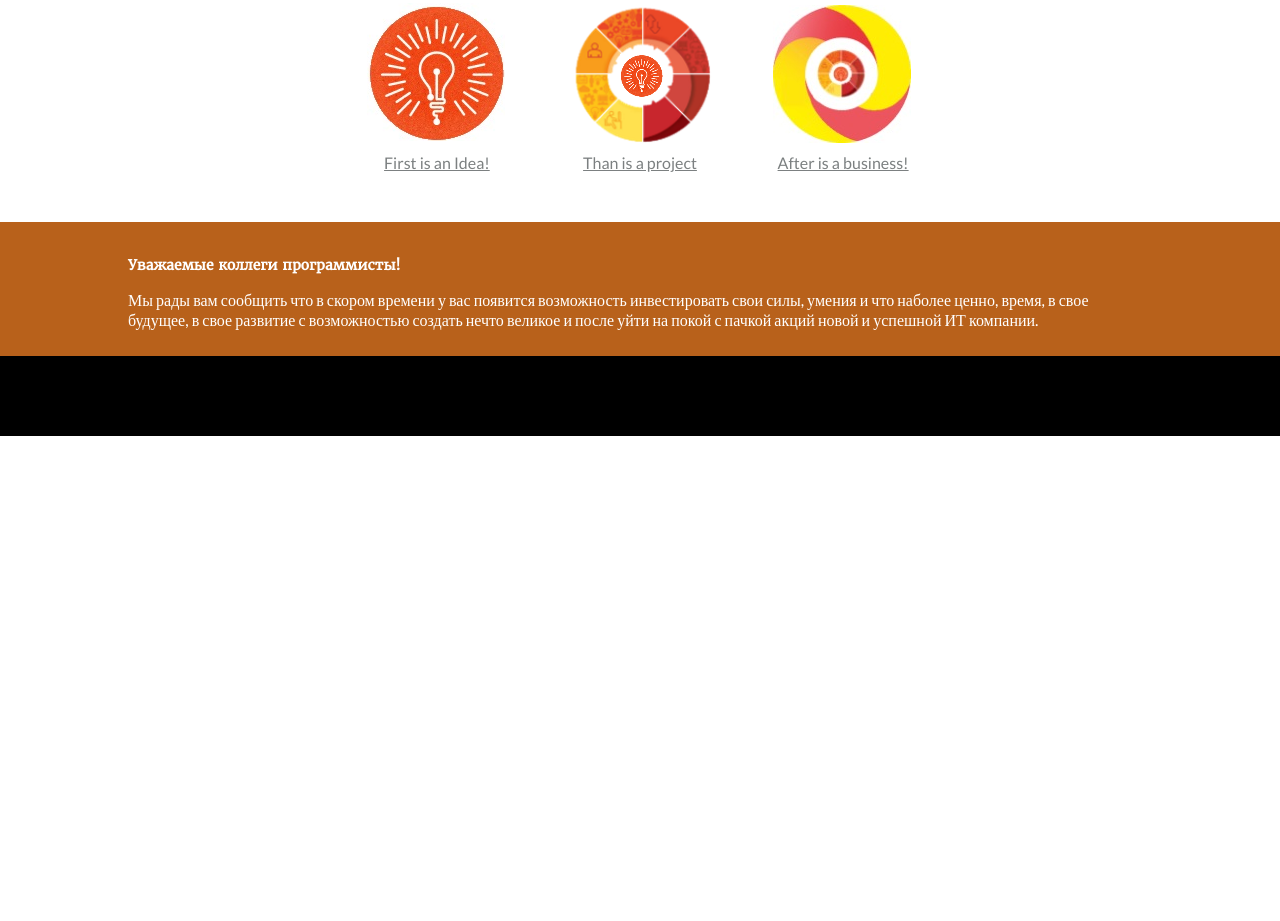
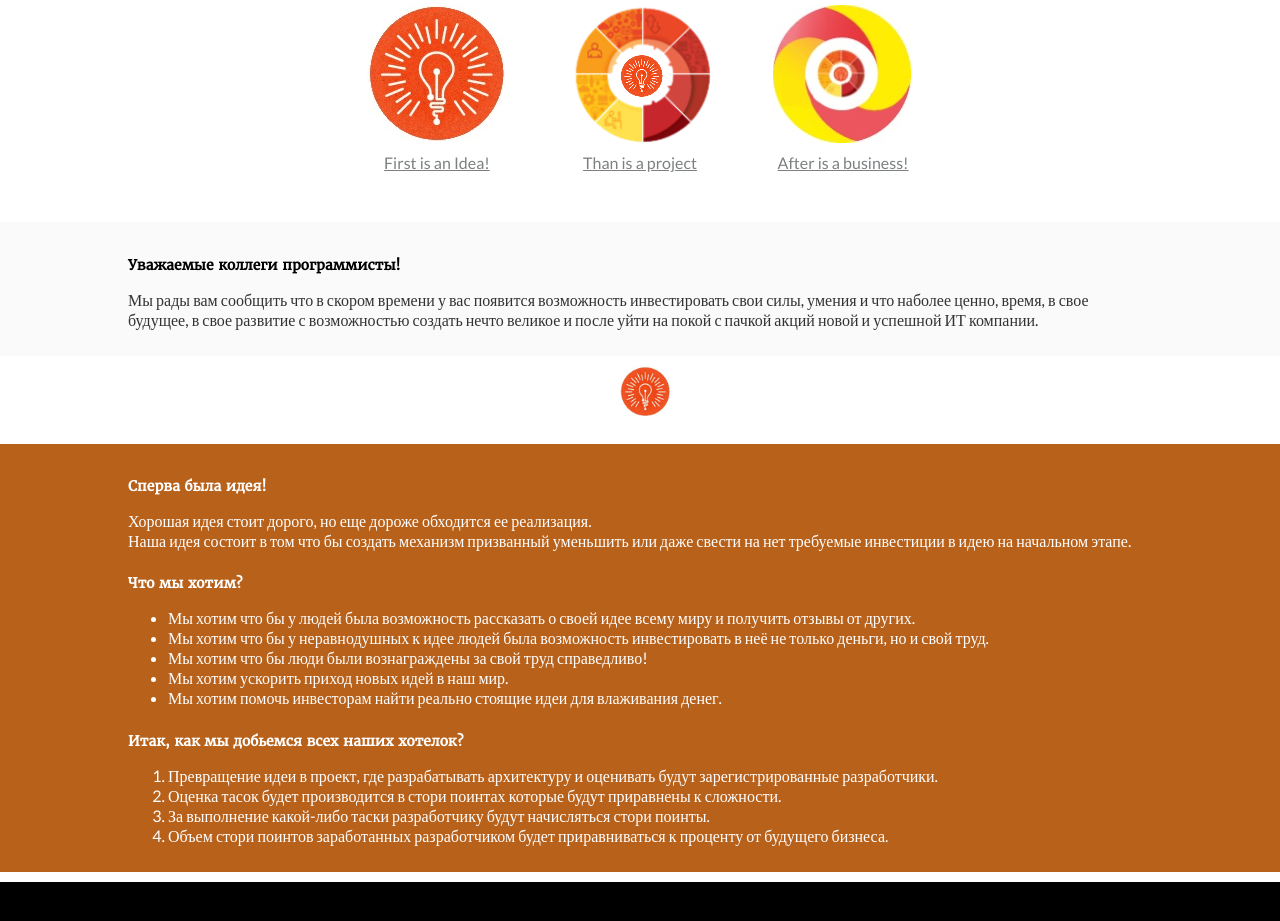
Before and after one commit to dvovna/ITIdea, a plain HTML site: page welcome.html in a window 1280 px wide. Shown: the part 677-1598 px from the top of the page. Before the commit the page ends 1113 px from the top, so only its background shows below. Drawn offline with Linux system fonts and the light colour scheme.

Commit message:
idea section impl;

```diff
--- a/css/style.css
+++ b/css/style.css
@@ -60,7 +60,7 @@ h1.main-title {
 
 h3, h4, h5, a, p {
     color: rgb(124, 128, 129);
-    font-family: 'Lato', serif;;
+    font-family: 'Lato', serif;
 }
 
 .h3-title, .h4-title {
@@ -90,50 +90,89 @@ ul.icons-list {
 ul.icons-list li {
     display: inline-block;
 }
-ul.icons-list li a {
+
+.icon {
     display: inline-block;
     text-align: center;
     padding-top: 150px;
     width: 200px;
 }
 
-ul.icons-list li a:hover {
+.small-icon {
+    background-size: 50%;
+    background-position: 25px 0;
+    padding-top: 75px;
+    width: 100px;
+}
+
+.icon:hover {
     color: black;
 }
 
-ul.icons-list li a.idea-icon {
-    background: url("../images/idea-icon.jpg") 30px 0 no-repeat;
+.icon.idea-icon {
+    background-image: url("../images/idea-icon.jpg");
+    background-position:  30px 0;
+    background-repeat: no-repeat;
 }
-ul.icons-list li a.project-icon {
-    background: url("../images/project-icon.png") 30px 0 no-repeat;
+.icon.project-icon {
+    background: url("../images/project-icon.png");
+    background-position:  30px 0;
+    background-repeat: no-repeat;
 }
-ul.icons-list li a.business-icon {
-    background: url("../images/business-icon.jpg") 30px 2px no-repeat;
+.icon.business-icon {
+    background: url("../images/business-icon.jpg");
+    background-position:  30px 2px;
+    background-repeat: no-repeat;
 }
 /*</icons-list>*/
 
-/*test-section*/
+/*<test-section>*/
 .text-section {
-    display: block;
-    /*background-color: rgba(151, 152, 150, 0.07);*/
-    background-color: #b8611b;
-    /*background-color: #645862;*/
-    color: white;
+    background-color: #fafafa;
     clear: both;
     padding: 10px 10%;
+    margin-bottom: 10px;
     width: 80%;
 }
 
 .text-section p {
+    color: rgb(51, 51, 51);
+}
+
+.text-title {
+    font-family: 'MerriweatherRegular', serif;
+    font-size: 14px;
+    margin-bottom: 5px;
+    color: black;
+}
+/*</text-section>*/
+
+/*<idea-section>*/
+.idea-section {
+    text-align: center;
+    width: 100%;
+}
+
+.idea-section .text-section {
+    background-color: #b8611b;
+    text-align: left;
+}
+
+.idea-section .text-section h5,
+.idea-section .text-section p,
+.idea-section .text-section ul li,
+.idea-section .text-section ol li{
     color: white;
 }
 
-.text-title {
-    font-family: 'MerriweatherRegular', arial;
-    font-size: 14px;
-    margin-bottom: 5px;
-    color: white;
-}
+/*</idea-section>*/
+
+
+
+
+
+
+
 
 /*footer*/
 footer {
--- a/welcome.html
+++ b/welcome.html
@@ -23,13 +23,13 @@
 
     <ul class="icons-list">
         <li>
-            <a class="idea-icon" href="#idea">First is an Idea!</a>
+            <a class="icon idea-icon" href="#idea">First is an Idea!</a>
         </li>
         <li>
-            <a class="project-icon" href="#project">Than is a project</a>
+            <a class="icon project-icon" href="#project">Than is a project</a>
         </li>
         <li>
-            <a class="business-icon" href="#business">After is a business!</a>
+            <a class="icon business-icon" href="#business">After is a business!</a>
         </li>
     </ul>
 
@@ -41,6 +41,37 @@
             после уйти на покой с пачкой акций новой и успешной ИТ компании. <br/>
         </p>
     </section>
+
+    <section class="idea-section">
+        <div id="idea" class="icon idea-icon small-icon"></div>
+
+        <section class="text-section">
+            <h5 class="text-title">Сперва была идея!</h5>
+            <p>
+                Хорошая идея стоит дорого, но еще дороже обходится ее реализация.<br/>
+                Наша идея состоит в том что бы создать механизм призванный уменьшить или даже свести на нет
+                требуемые инвестиции в идею на начальном этапе.
+            </p>
+
+            <h5 class="text-title">Что мы хотим?</h5>
+            <ul>
+                <li>Мы хотим что бы у людей была возможность рассказать о своей идее всему миру и получить отзывы от других.</li>
+                <li>Мы хотим что бы у неравнодушных к идее людей была возможность инвестировать в неё не только деньги, но и свой труд.</li>
+                <li>Мы хотим что бы люди были вознаграждены за свой труд справедливо!</li>
+                <li>Мы хотим ускорить приход новых идей в наш мир.</li>
+                <li>Мы хотим помочь инвесторам найти реально стоящие идеи для влаживания денег.</li>
+            </ul>
+
+            <h5 class="text-title">Итак, как мы добьемся всех наших хотелок?</h5>
+            <ol>
+                <li>Превращение идеи в проект, где разрабатывать архитектуру и оценивать будут зарегистрированные разработчики.</li>
+                <li>Оценка тасок будет производится в стори поинтах которые будут приравнены к сложности.</li>
+                <li>За выполнение какой-либо таски разработчику будут начисляться стори поинты.</li>
+                <li>Объем стори поинтов заработанных разработчиком будет приравниваться к проценту от будущего бизнеса.</li>
+            </ol>
+
+        </section>
+    </section>
 </section>
 
 <footer></footer>
```
